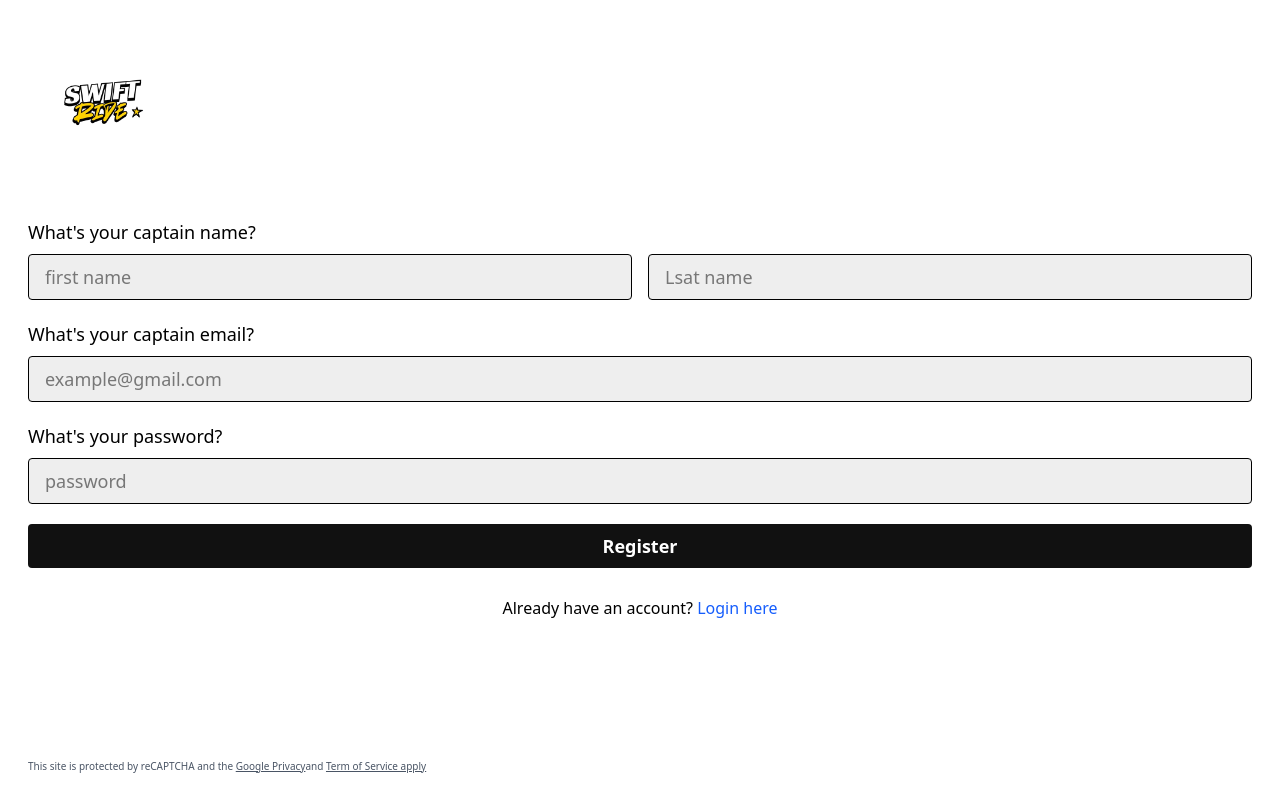
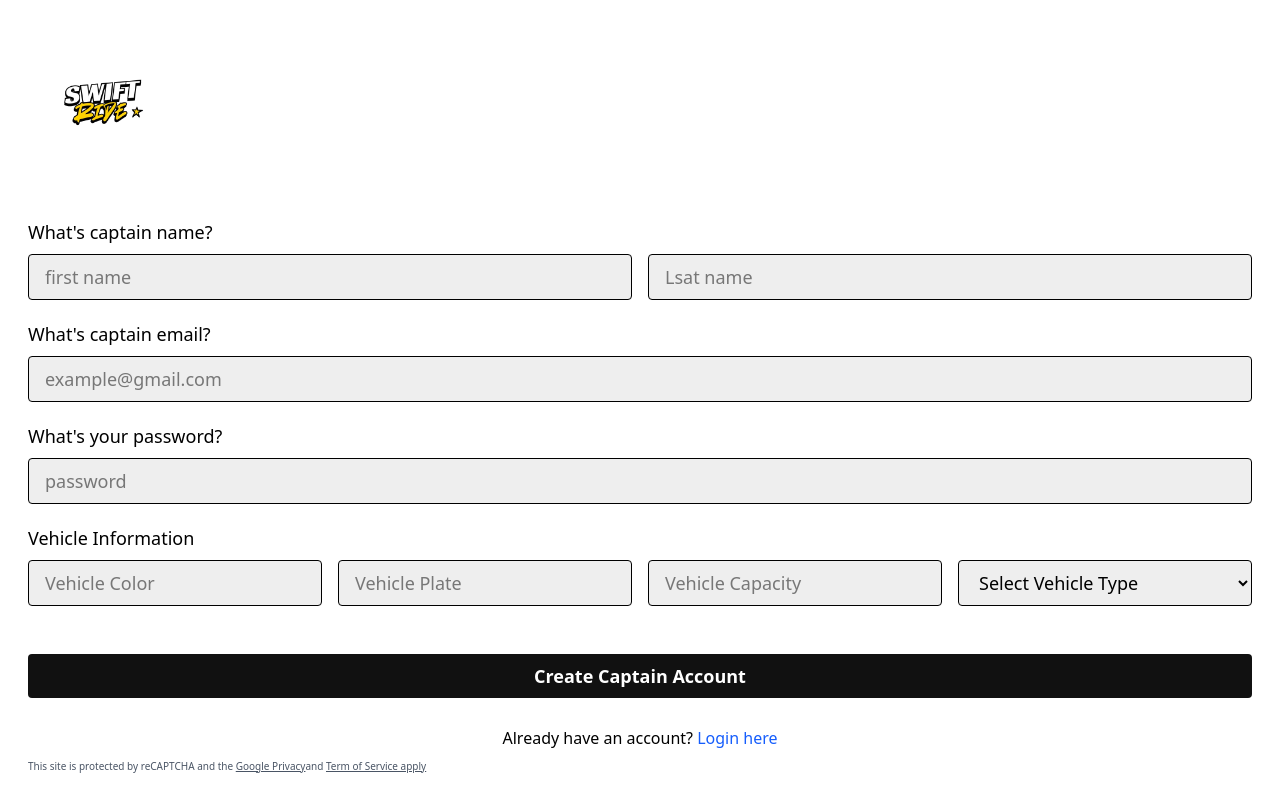
Before and after one commit to RSarvjyoti/SwiftRide, a React (Vite) app in the folder client/: page /captain-signup in a window 1280 px wide. Built offline with nearby package versions, Linux system fonts and the light colour scheme.

Commit message:
integrated backend in captain signup and login

```diff
--- a/client/src/App.jsx
+++ b/client/src/App.jsx
@@ -9,6 +9,7 @@
 import UserProtectedWrapper from "./pages/UserProtectedWrapper";
 import { Toaster } from "react-hot-toast";
 import UserLogout from "./pages/UserLogout";
+import CaptainHome from "./pages/CaptainHome";
 
 function App() {
   return (
@@ -33,6 +34,8 @@
             <UserLogout />
           </UserProtectedWrapper>
         } />
+
+        <Route path="/captain-home" element={<CaptainHome />} />
       </Routes>
     </div>
   );
--- /dev/null
+++ b/client/src/context/CaptainContext.jsx
@@ -0,0 +1,29 @@
+import React, { createContext, useState } from "react";
+export const CaptainDataContext = createContext();
+
+const CaptainContext = ({ children }) => {
+  const [captain, setCaptain] = useState(null);
+  const [isLoading, setIsLoading] = useState(false);
+
+  const updateCaptain = (captainData) => {
+    setCaptain(captainData);
+  };
+
+  const value = {
+    captain,
+    setCaptain,
+    isLoading,
+    setIsLoading,
+    updateCaptain,
+  };
+
+  return (
+    <div>
+      <CaptainDataContext.Provider value={value}>
+        {children}
+      </CaptainDataContext.Provider>
+    </div>
+  );
+};
+
+export default CaptainContext;
--- a/client/src/main.jsx
+++ b/client/src/main.jsx
@@ -4,13 +4,16 @@
 import App from "./App.jsx";
 import { BrowserRouter } from "react-router-dom";
 import UserContext from "./context/userContext.jsx";
+import CaptainContext from "./context/CaptainContext.jsx";
 
 createRoot(document.getElementById("root")).render(
   <StrictMode>
     <BrowserRouter>
-    <UserContext>
-       <App />
-    </UserContext>
+      <CaptainContext>
+        <UserContext>
+          <App />
+        </UserContext>
+      </CaptainContext>
     </BrowserRouter>
   </StrictMode>
 );
--- a/client/src/pages/CaptainLogin.jsx
+++ b/client/src/pages/CaptainLogin.jsx
@@ -1,58 +1,103 @@
-import React, { useState } from "react";
+import React, { useContext, useState } from "react";
 import logo from "../assets/logo.png";
-import { Link } from "react-router-dom";
+import { Link, useNavigate } from "react-router-dom";
+import { CaptainDataContext } from "../context/CaptainContext";
+import axios from "axios";
+import toast from "react-hot-toast";
+import { BASE_URL } from "../api";
 
 const CaptainLogin = () => {
-  const [email, setEmail] = useState("")
+  const [email, setEmail] = useState("");
   const [password, setPassword] = useState("");
-  const[captainData, setCaptainData] = useState({});
-  const handleSubmit = (e) => {
+  const { captain, setCaptain, isLoading, setIsLoading } =
+    useContext(CaptainDataContext);
+  const navigate = useNavigate();
+
+  const handleSubmit = async (e) => {
     e.preventDefault();
-    setCaptainData({
-      email:email,
-      password: password
-    })
+    setIsLoading(true);
 
-    setEmail("")
-    setPassword("")
-  }
+    try {
+      const response = await axios.post(`${BASE_URL}/captains/login`, {
+        email,
+        password,
+      });
+
+      if (response.status === 200) {
+        const data = response.data;
+        setCaptain(data.user);
+        localStorage.setItem("token", data.token);
+        toast.success("Login successful!");
+        navigate("/captain-home");
+      }else{
+        toast.error("Something went wrong. Please try again.");
+      }
+    } catch (error) {
+      console.error(error);
+      console.error(error);
+      toast.error(
+        error.response?.data?.message || "Failed to register. Please try again."
+      );
+    } finally {
+      setIsLoading(false);
+      setEmail("");
+      setPassword("");
+    }
+  };
 
   return (
     <div className="p-7 h-screen flex flex-col justify-between">
       <div>
         <img className="w-[150px] mb-10" src={logo} alt="logo" />
-        <form onSubmit={(e)=>handleSubmit(e)}>
-          <h3 className="text-lg font-medium mb-2">What's your captain email?</h3>
+        <form onSubmit={handleSubmit}>
+          <h3 className="text-lg font-medium mb-2">Captain Email</h3>
           <input
             required
             type="email"
             value={email}
-            onChange={(e)=> {setEmail(e.target.value)}
-            }
+            onChange={(e) => setEmail(e.target.value)}
             placeholder="example@gmail.com"
-            className="bg-[#eeeeee] rounded mb-7 px-4 py-2 border w-full text-lg plaseholder:text-base "
+            className="bg-[#eeeeee] rounded mb-7 px-4 py-2 border w-full text-lg placeholder:text-base"
           />
-          <h3 className="text-lg font-medium mb-2">What's your password?</h3>
+
+          <h3 className="text-lg font-medium mb-2">Password</h3>
           <input
             required
             type="password"
             value={password}
-            onChange={(e)=> {setPassword(e.target.value)} }
+            onChange={(e) => setPassword(e.target.value)}
             placeholder="password"
-            className="bg-[#eeeeee] rounded mb-7 px-4 py-2 border w-full text-lg plaseholder:text-base "
+            className="bg-[#eeeeee] rounded mb-7 px-4 py-2 border w-full text-lg placeholder:text-base"
           />
-          <button className="bg-[#111111] text-[#fff] font-semibold rounded mb-7 px-4 py-2 w-full text-lg plaseholder:text-base">
-            Login
+
+          <button
+            disabled={isLoading}
+            className={`bg-[#111111] text-[#fff] font-semibold rounded mb-7 px-4 py-2 w-full text-lg ${
+              isLoading ? "opacity-50 cursor-not-allowed" : ""
+            }`}
+          >
+            {isLoading ? "Logging in..." : "Login"}
           </button>
         </form>
-         <p className="text-center">As a Captain? <Link to='/captain-signup' className="text-blue-600">Create new Account</Link></p>
+
+        <p className="text-center">
+          Don't have a Captain account?{" "}
+          <Link to="/captain-signup" className="text-blue-600">
+            Create one
+          </Link>
+        </p>
       </div>
+
       <div>
-        <Link to='/user-login' className="bg-[#e7c006] hover:bg-[#bd9e0c] flex items-center justify-center text-[#fff] font-semibold rounded mb-7 px-4 py-2 w-full text-lg plaseholder:text-base">Sign In as User</Link>
+        <Link
+          to="/user-login"
+          className="bg-[#e7c006] hover:bg-[#bd9e0c] flex items-center justify-center text-[#fff] font-semibold rounded mb-7 px-4 py-2 w-full text-lg"
+        >
+          Sign In as User
+        </Link>
       </div>
     </div>
   );
 };
 
-
-export default CaptainLogin
+export default CaptainLogin;
--- a/client/src/pages/CaptainSignup.jsx
+++ b/client/src/pages/CaptainSignup.jsx
@@ -1,36 +1,84 @@
-import React, { useState } from "react";
+import React, { useContext, useState } from "react";
 import logo from "../assets/logo.png";
-import { Link } from "react-router-dom";
+import { Link, useNavigate } from "react-router-dom";
+import { CaptainDataContext } from "../context/CaptainContext";
+import axios from "axios";
+import toast from "react-hot-toast";
+import { BASE_URL } from "../api";
 
 const CaptainSignup = () => {
   const [firstName, setFirstName] = useState("");
   const [lastName, setLastName] = useState("");
   const [email, setEmail] = useState("");
   const [password, setPassword] = useState("");
-    const [userData, setUserData] = useState({})
+  const { captain, setCaptain, isLoading, setIsLoading } =
+    useContext(CaptainDataContext);
 
-    const submitHandler = (e)=> {
+  const [vehicleColor, setVehicleColor] = useState("");
+  const [vehiclePlate, setVehiclePlate] = useState("");
+  const [vehicleCapacity, setVehicleCapacity] = useState("");
+  const [vehicleType, setVehicleType] = useState("");
+
+  const navigate = useNavigate();
+
+
+  const submitHandler = async (e) => {
     e.preventDefault();
-      setUserData({
-        fullName: {
-          firstName: firstName,
-          lastName: lastName
+    setIsLoading(true);
+    const captainData = {
+      fullname: {
+        firstname: firstName,
+        lastname: lastName,
       },
       email: email,
-        password:password
-      })
+      password: password,
+      vehicles: {
+        color: vehicleColor,
+        plate: vehiclePlate,
+        capacity: vehicleCapacity,
+        vehicleType: vehicleType,
+      },
+    };
 
+    try {
+      const response = await axios.post(
+        `${BASE_URL}/captains/register`,
+        captainData
+      );
+      if (response.status === 201) {
+        const data = response.data;
+        setCaptain(data.user);
+        localStorage.setItem("token", data.token);
+        toast.success("Registration successful!");
+        navigate("/captain-home");
+      } else {
+        toast.error("Something went wrong. Please try again.");
+      }
+    } catch (error) {
+      console.error(error);
+      toast.error(
+        error.response?.data?.message || "Failed to register. Please try again."
+      );
+    } finally {
+      setIsLoading(false);
       setFirstName("");
       setLastName("");
       setEmail("");
       setPassword("");
+      setVehicleColor("");
+      setVehiclePlate("");
+      setVehicleCapacity("");
+      setVehicleType("");
     }
+  };
   return (
     <div className="p-7 h-screen flex flex-col justify-between">
       <div>
         <img className="w-[150px] mb-10" src={logo} alt="logo" />
         <form onSubmit={submitHandler}>
-          <h3 className="text-lg font-medium mb-2">What's your captain name?</h3>
+          <h3 className="text-lg font-medium mb-2">
+            What's captain name?
+          </h3>
           <div className="flex gap-4 mb-5">
             <input
               required
@@ -48,7 +96,9 @@
               className="bg-[#eeeeee] w-1/2  rounded px-4 py-2 border text-lg plaseholder:text-base "
             />
           </div>
-          <h3 className="text-lg font-medium mb-2">What's your captain email?</h3>
+          <h3 className="text-lg font-medium mb-2">
+            What's captain email?
+          </h3>
           <input
             required
             type="email"
@@ -66,8 +116,55 @@
             placeholder="password"
             className="bg-[#eeeeee] rounded mb-5 px-4 py-2 border w-full text-lg plaseholder:text-base "
           />
-          <button className="bg-[#111111] text-[#fff] font-semibold rounded mb-7 px-4 py-2 w-full text-lg plaseholder:text-base">
-            Register
+
+          <h3 className="text-lg font-medium mb-2">Vehicle Information</h3>
+          <div className="flex gap-4 mb-7">
+            <input
+              required
+              type="text"
+              value={vehicleColor}
+              onChange={(e) => setVehicleColor(e.target.value)}
+              placeholder="Vehicle Color"
+              className="bg-[#eeeeee] rounded mb-5 px-4 py-2 border w-1/2 text-lg plaseholder:text-base "
+            />
+            <input
+              required
+              type="text"
+              value={vehiclePlate}
+              onChange={(e) => setVehiclePlate(e.target.value)}
+              placeholder="Vehicle Plate"
+              className="bg-[#eeeeee] rounded mb-5 px-4 py-2 border w-1/2 text-lg plaseholder:text-base "
+            />
+            <input
+              required
+              type="number"
+              value={vehicleCapacity}
+              onChange={(e) => setVehicleCapacity(e.target.value)}
+              placeholder="Vehicle Capacity"
+              className="bg-[#eeeeee] rounded mb-5 px-4 py-2 border w-1/2 text-lg plaseholder:text-base "
+            />
+            <select
+              required
+              value={vehicleType}
+              onChange={(e) => setVehicleType(e.target.value)}
+              className="bg-[#eeeeee] rounded mb-5 px-4 py-2 border w-1/2 text-lg placeholder:text-base"
+            >
+              <option value="" disabled>
+                Select Vehicle Type
+              </option>
+              <option value="car">Car</option>
+              <option value="motorcycle">Motorcycle</option>
+              <option value="auto">Auto</option>
+            </select>
+          </div>
+
+          <button
+            disabled={isLoading}
+            className={`bg-[#111111] text-[#fff] font-semibold rounded mb-7 px-4 py-2 w-full text-lg ${
+              isLoading ? "opacity-50 cursor-not-allowed" : ""
+            }`}
+          >
+            {isLoading ? "Creating..." : "Create Captain Account"}
           </button>
         </form>
         <p className="text-center">
@@ -79,7 +176,8 @@
       </div>
       <div>
         <p className="text-[10px] text-gray-600 leading-tight">
-          This site is protected by reCAPTCHA and the <span className="underline">Google Privacy</span>
+          This site is protected by reCAPTCHA and the{" "}
+          <span className="underline">Google Privacy</span>
           and <span className="underline">Term of Service apply</span>
         </p>
       </div>
```
Also changed, not shown: client/src/pages/CaptainHome.jsx (added, +9 -0 lines), 2 other files (tests, documents, lock files or other folders). Lines whose indentation alone changed are shown as unchanged.
